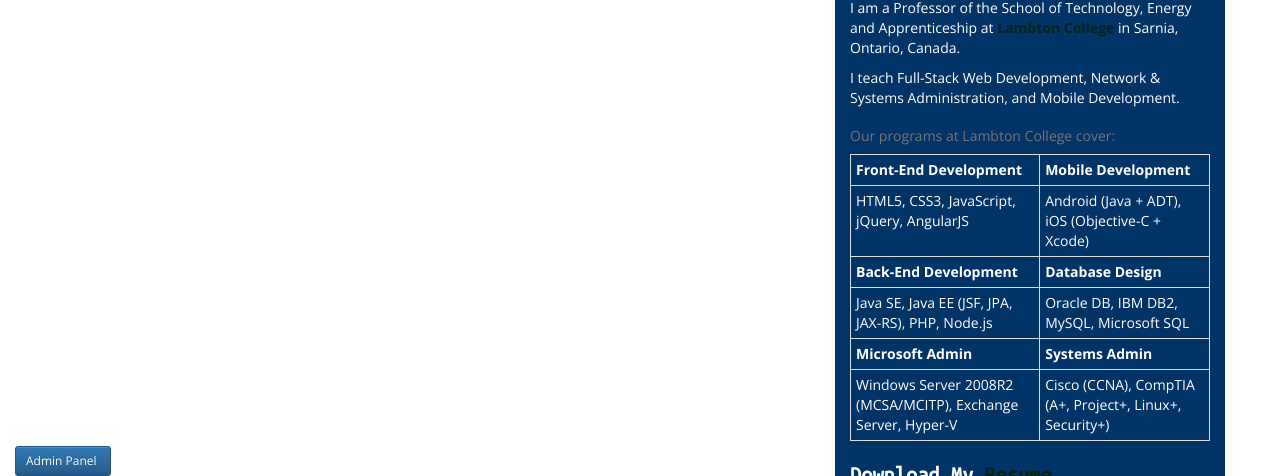
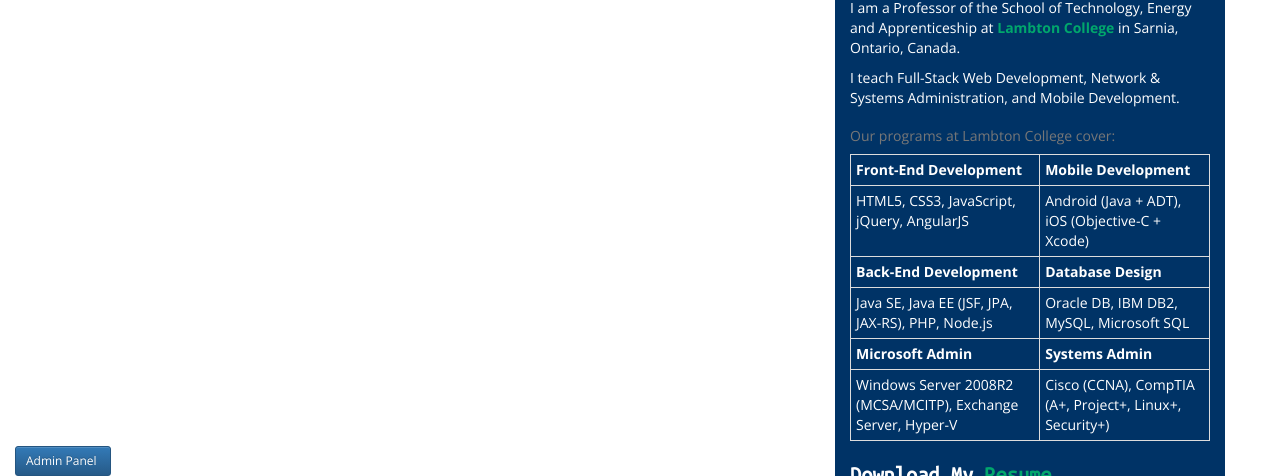
Before and after one commit to LenPayne/plog, a website: page public/index.html in a window 1280 px wide. Shown: the part 324-800 px from the top of the page. Drawn offline with nearby package versions, Linux system fonts and the light colour scheme; some packages are replaced by stand-ins of ours; no server answers.

Commit message:
Changed CSS Theme (pt2)

```diff
--- a/public/lenpayne.css
+++ b/public/lenpayne.css
@@ -93,6 +93,15 @@ aside {
 	background-color: #036;
 	color: #FFF;
 }
+
+aside a {
+	color: #00A76C;
+}
+
+aside a:hover {
+	color: #0B01AD;
+}
+
 article {
 	margin-bottom: 1em;
 	border-bottom: 1px #048 double;
```
